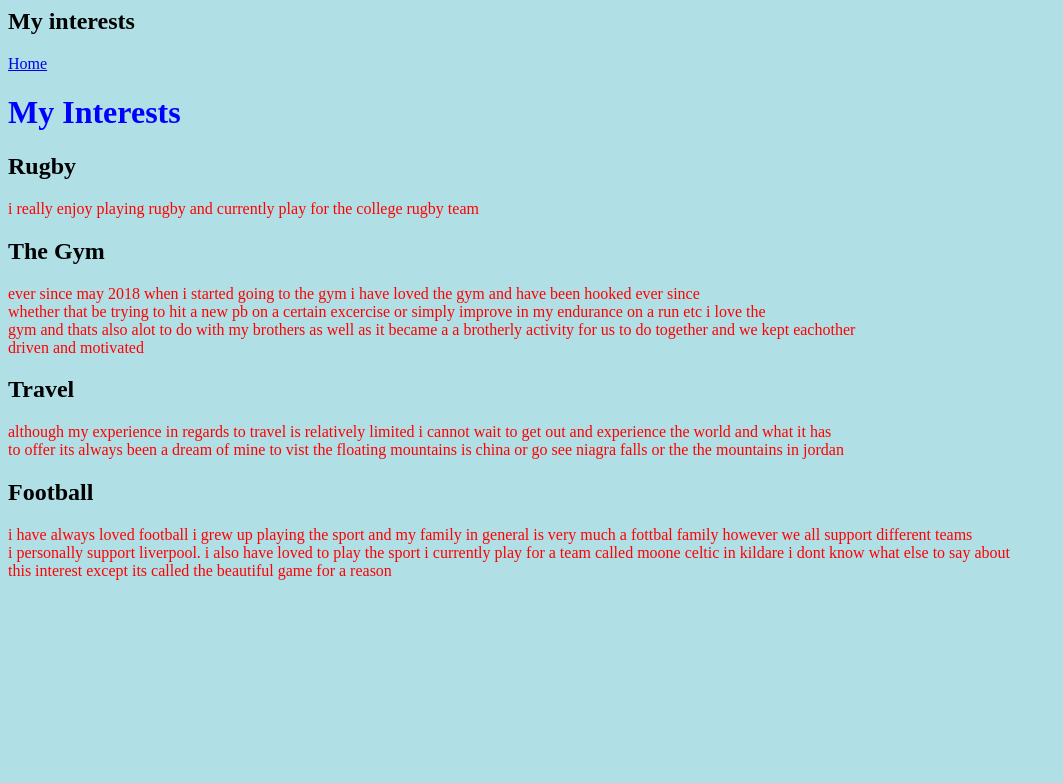
After one commit to DonalHowe/ptyhonRepo, a Flask app: page /interests in a window 1280 px wide. The commit adds this page. Shown: the top 783 px of the page, without its empty margins (0-1063 px from the left). Run offline with Flask 2, Linux system fonts and the light colour scheme.

Commit message:
added a bunch of stuff for my website

```diff
--- a/learning/webApp/app.py
+++ b/learning/webApp/app.py
@@ -1,33 +1,62 @@
-from flask import Flask, request,render_template
+from flask import Flask, request, render_template
 
 import datetime
 
-#datetime.datetime.now().ctime()
+# datetime.datetime.now().ctime()
 
 app = Flask(__name__)
 
-@app.route("/") #register that with the web server.
+
+@app.route("/")  # register that with the web server.
 def index():
-    return datetime.datetime.now().ctime() #the http resonse
+    return datetime.datetime.now().ctime()  # the http resonse
+
 
 def hello():
     return "yolo swagger"
 
+
 @app.get("/showform")
 def display_form():
-    return render_template("form.html",the_title="give us your details")
+    return render_template("cv.html", the_title="My CV")
 
+
+@app.get("/games")
+def games():
+    return render_template("games.html", the_title="My favourite games")
+
+@app.get("/pd")
+def personaldetails():
+    return render_template("pd.html", the_title="My personal details")
+
+@app.get("/destiny")
+def destiny():
+    return render_template("destiny.html", the_title="Destiny")
+
+@app.get("/interests")
+def interests():
+    return render_template("interests.html", the_title="My interests")
+
+
+@app.get("/godOfWar")
+def godOfWar():
+    return render_template("godOfWar.html", the_title="God OF War")
+
+
+@app.get("/lastOfUs")
+def lastOfUs():
+    return render_template("lastOfUs.html", the_title="The Last Of Us")
 
 
 @app.route("/home")
 def home():
-    return render_template("home.html",the_title="welcome")
+    return render_template("home.html", the_title="welcome")
 
 
 @app.post("/processform")
 def process_form():
-    the_name=request.form["theName"]
-    the_dob=request.form["thedob"]
+    the_name = request.form["theName"]
+    the_dob = request.form["thedob"]
     return f"HI There,{the_name}, we know you were born on the {the_dob} "
 
 
--- /dev/null
+++ b/learning/webApp/static/css/fancy.css
@@ -0,0 +1,9 @@
+body {
+  background-color: powderblue;
+}
+h1 {
+  color: blue;
+}
+p {
+  color: red;
+}
--- a/learning/webApp/templates/base.html
+++ b/learning/webApp/templates/base.html
@@ -2,7 +2,7 @@
 <html>
 <head>
 <title>{{the_title}}</title>
-
+ <link rel="stylesheet" href="{{url_for('static' , filename ='css/fancy.css')}}">
 </head>
 <body>
 <h2>{{the_title}}</h2>
--- /dev/null
+++ b/learning/webApp/templates/cv.html
@@ -0,0 +1,6 @@
+
+{%extends "base.html"%}
+{%block body%}
+<a href="/home"> Home</a><br>
+<a href ="{{url_for('static' , filename ='CV/CV.pdf')}}" target ="_blank"> Go To My Cv</a>
+{%endblock%}
--- /dev/null
+++ b/learning/webApp/templates/interests.html
@@ -0,0 +1,23 @@
+{%extends "base.html"%}
+<title>Destiny </title>
+{% block body%}
+<a href="/home">Home</a>
+<h1>My Interests</h1>
+<h2>Rugby</h2>
+<p>i really enjoy playing rugby and currently play for the college rugby team</p>
+<h2>The Gym</h2>
+<p>ever since may 2018 when i started going to the gym i have loved the gym and have been hooked ever since <br>
+whether that be trying to hit a new pb on a certain excercise or simply improve in my endurance on a run etc  i love the <br>
+gym and thats also alot to do with my brothers as well as it became a a brotherly activity for us to do together and we kept eachother<br>
+driven and motivated</p>
+<h2>Travel</h2>
+<p>although my experience in regards to travel is relatively limited i cannot wait to get out and experience the world and what it has <br>
+to offer its always been a dream of mine to vist the floating mountains is china or go see niagra falls or the the mountains in jordan</p>
+<h2>Football</h2>
+<p>i have always loved football i grew up playing the sport and my family in general is very much a fottbal family however we all support different teams <br>
+i personally support liverpool. i also have loved to play the sport i currently play for a team called moone celtic in kildare i dont know what else to say about <br>
+this interest except its called the beautiful game for a reason</p>
+
+
+
+{%endblock%}
```
Also changed, not shown: learning/webApp/templates/destiny.html (added, +23 -0 lines), learning/webApp/templates/form.html (deleted, +0 -14 lines), learning/webApp/templates/games.html (added, +14 -0 lines), learning/webApp/templates/godOfWar.html (added, +24 -0 lines), learning/webApp/templates/home.html (+16 -15 lines), learning/webApp/templates/lastOfUs.html (added, +24 -0 lines), learning/webApp/templates/pd.html (added, +14 -0 lines), 1 other file.
